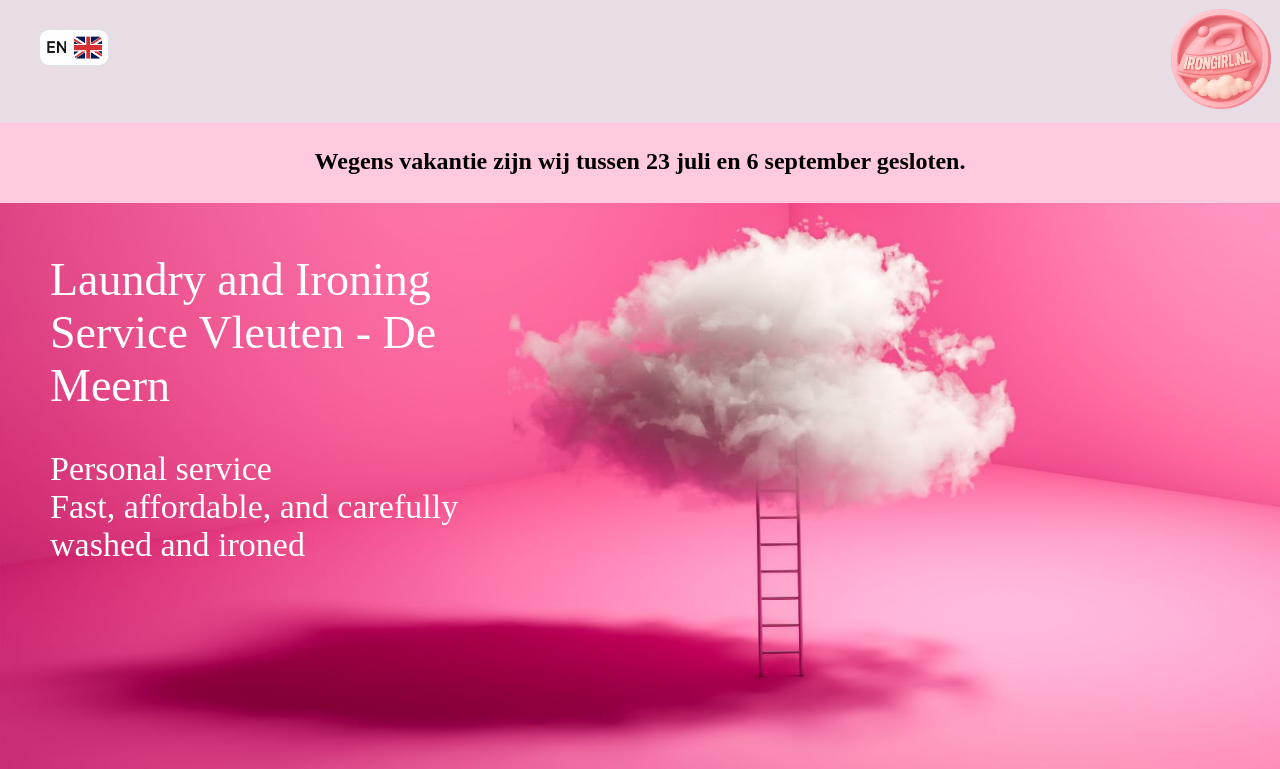
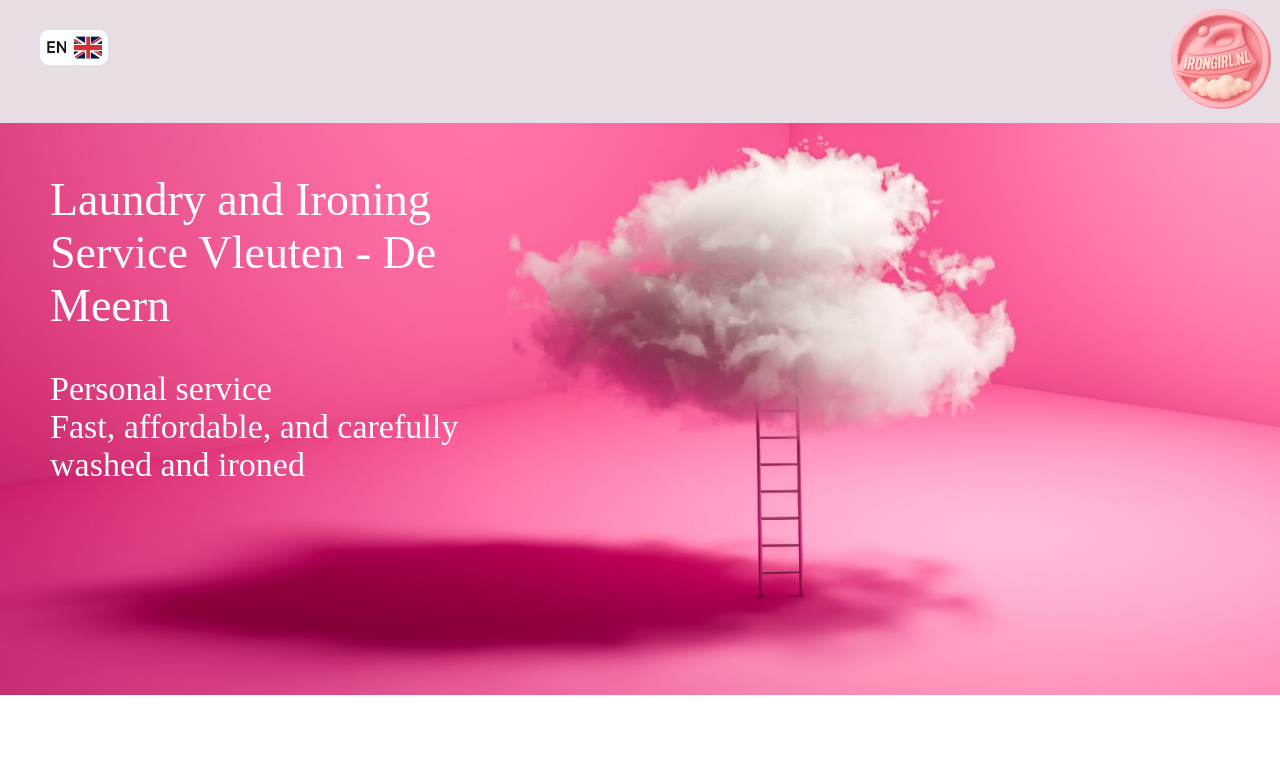
Before and after one commit to clearblocks/irongirl, a React (Create React App) app: page / in a window 1280 px wide. Shown: the top 769 px of the page. Built offline with nearby package versions, Linux system fonts and the light colour scheme; a web font is replaced by a local one.

Commit message:
remove temp closure

```diff
--- a/package.json
+++ b/package.json
@@ -1,6 +1,6 @@
 {
   "name": "irongirl",
-  "version": "2.60",
+  "version": "2.61",
   "private": true,
   "dependencies": {
     "@aws-crypto/sha256-browser": "~5.2",
--- a/src/WebApp.tsx
+++ b/src/WebApp.tsx
@@ -25,7 +25,6 @@ export function WebApp() {
     }
 
     return <>
-        <TemporaryClosure />
         <Hero/>
         <Services refs={refs} serviceOnClick={serviceOnClick}/>
         <SocialProof/>
```
